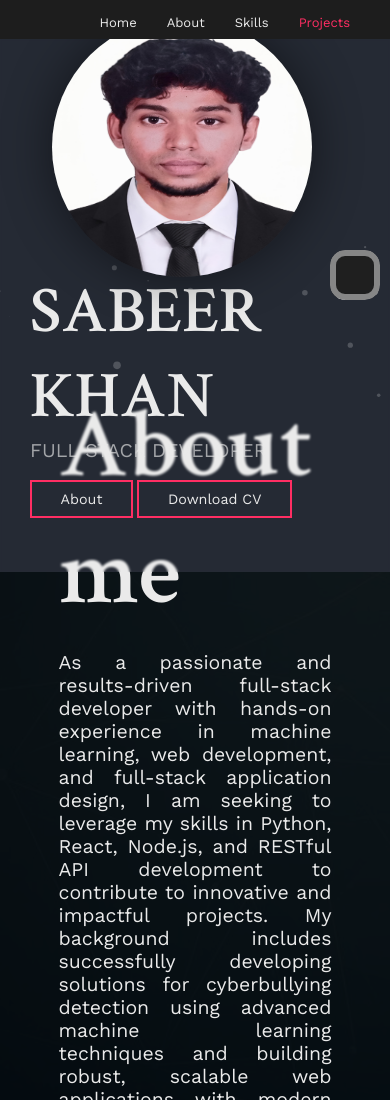
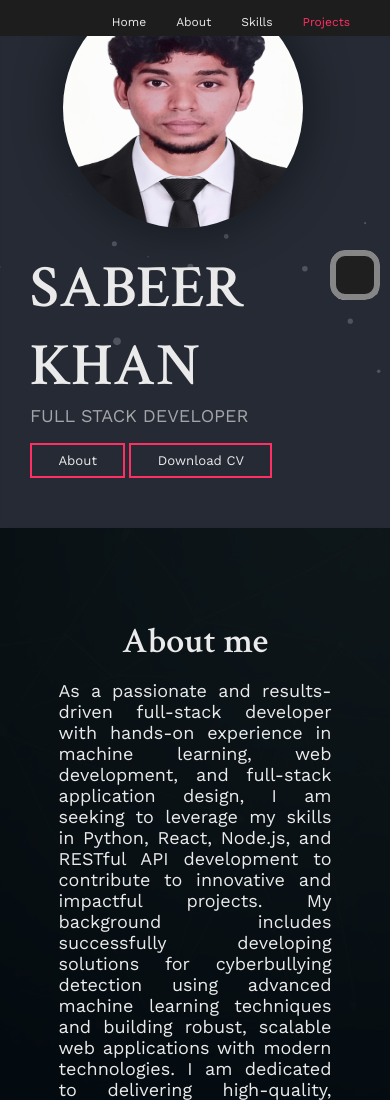
Before and after one commit to sabeerkhan2003/portfolio-Sabeer-Khan, a plain HTML site: page index.html in a window 390 px wide. Shown: the top 1100 px of the page. Drawn offline with nearby package versions, Linux system fonts and the light colour scheme.

Commit message:
second commit

```diff
--- a/style.css
+++ b/style.css
@@ -555,12 +555,29 @@ footer .social_media_icons a:hover i{
   }
 }
 
-@media (max-width: 350px) {
+@media (max-width: 768px) {
   body{
-    font-size: 8px;
+    font-size: 12px;
   }
   #main::before {
     display: none;
 
   }
+  .user_img img{
+    max-height: 20em;
+    margin-bottom: 15em;
+
+
+
+  }
+  .user_name{
+    font-size: 12px;
+    margin-top: 0.5em;
+  }
+  .about{
+    height: 20%;
+  }
+  .about_heading{
+    font-size: 2em;
+  }
 }
```
